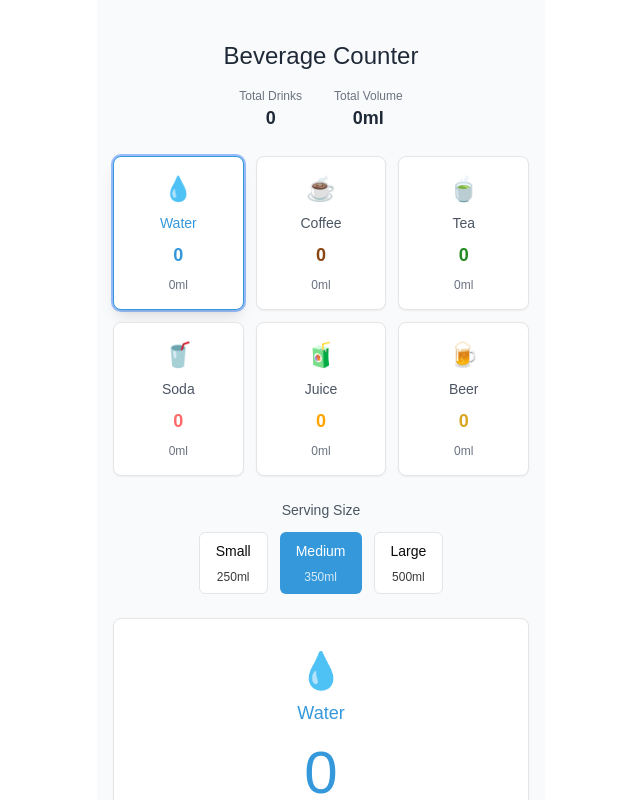
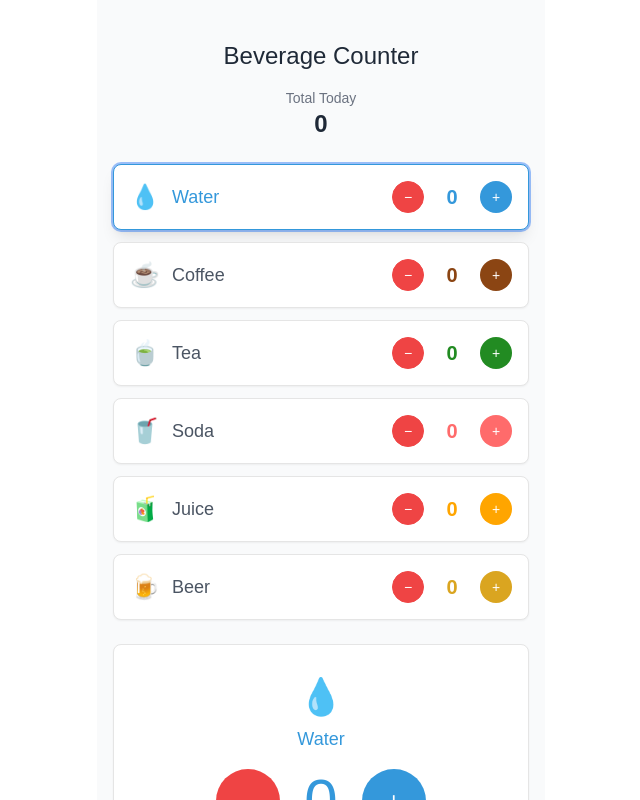
Before and after one commit to JonasHorneber/GetraenkeCounter, a Next.js app: page / in a window 1280 px wide. Shown: the top 800 px of the page, without its empty margins (319-959 px from the left). Built offline with nearby package versions, Linux system fonts and the light colour scheme.

Commit message:
feat: redesign beverage counter for simplified UX
Remove serving sizes and volume tracking; horizontal beverage buttons with inline controls

#VERCEL_SKIP

Co-authored-by: null <122740178+JonasHorneber@users.noreply.github.com>

```diff
--- a/components/beverage-counter.tsx
+++ b/components/beverage-counter.tsx
@@ -3,41 +3,28 @@
 import { useState } from "react"
 import { Button } from "@/components/ui/button"
 import { Card, CardContent } from "@/components/ui/card"
-import { type BeverageType, type ServingSize, BEVERAGE_TYPES, SERVING_SIZES } from "../types/beverage"
+import { type BeverageType, BEVERAGE_TYPES } from "../types/beverage"
 
 export default function BeverageCounter() {
   const [beverages, setBeverages] = useState<BeverageType[]>(BEVERAGE_TYPES)
   const [selectedBeverage, setSelectedBeverage] = useState<string>("water")
-  const [selectedServingSize, setSelectedServingSize] = useState<string>("medium")
   const [showKeypad, setShowKeypad] = useState(false)
 
   const currentBeverage = beverages.find((b) => b.id === selectedBeverage)!
-  const currentServingSize = SERVING_SIZES.find((s) => s.id === selectedServingSize)!
   const totalCount = beverages.reduce((sum, b) => sum + b.count, 0)
-  const totalVolume = beverages.reduce((sum, b) => sum + b.totalVolume, 0)
 
-  const updateBeverageCount = (id: string, countChange: number, volumeChange: number) => {
-    setBeverages((prev) =>
-      prev.map((b) =>
-        b.id === id
-          ? {
-              ...b,
-              count: Math.max(0, b.count + countChange),
-              totalVolume: Math.max(0, b.totalVolume + volumeChange),
-            }
-          : b,
-      ),
-    )
+  const updateBeverageCount = (id: string, newCount: number) => {
+    setBeverages((prev) => prev.map((b) => (b.id === id ? { ...b, count: Math.max(0, newCount) } : b)))
   }
 
-  const increment = () => {
-    updateBeverageCount(selectedBeverage, 1, currentServingSize.volume)
+  const increment = (beverageId: string) => {
+    const beverage = beverages.find((b) => b.id === beverageId)!
+    updateBeverageCount(beverageId, beverage.count + 1)
   }
 
-  const decrement = () => {
-    if (currentBeverage.count > 0) {
-      updateBeverageCount(selectedBeverage, -1, -currentServingSize.volume)
-    }
+  const decrement = (beverageId: string) => {
+    const beverage = beverages.find((b) => b.id === beverageId)!
+    updateBeverageCount(beverageId, beverage.count - 1)
   }
 
   const handleNumberPress = (num: number) => {
@@ -51,24 +38,15 @@ export default function BeverageCounter() {
       if (newCount > 999) return
     }
 
-    const countDifference = newCount - currentCount
-    const volumeDifference = countDifference * currentServingSize.volume
-    updateBeverageCount(selectedBeverage, countDifference, volumeDifference)
+    updateBeverageCount(selectedBeverage, newCount)
   }
 
   const clearCount = () => {
-    updateBeverageCount(selectedBeverage, -currentBeverage.count, -currentBeverage.totalVolume)
+    updateBeverageCount(selectedBeverage, 0)
   }
 
   const clearAllCounts = () => {
-    setBeverages((prev) => prev.map((b) => ({ ...b, count: 0, totalVolume: 0 })))
-  }
-
-  const formatVolume = (volume: number) => {
-    if (volume >= 1000) {
-      return `${(volume / 1000).toFixed(1)}L`
-    }
-    return `${volume}ml`
+    setBeverages((prev) => prev.map((b) => ({ ...b, count: 0 })))
   }
 
   const renderKeypadButton = (num: number) => (
@@ -88,41 +66,48 @@ export default function BeverageCounter() {
     return (
       <Card
         key={beverage.id}
-        className={`cursor-pointer transition-all duration-200 hover:shadow-md ${isSelected ? "ring-2 shadow-lg" : ""}`}
+        className={`transition-all duration-200 hover:shadow-md ${isSelected ? "ring-2 shadow-lg" : ""}`}
         style={{ borderColor: isSelected ? beverage.color : undefined }}
+      >
+        <CardContent className="p-4">
+          <div className="flex items-center justify-between">
+            <div
+              className="flex items-center gap-3 flex-1 cursor-pointer"
               onClick={() => setSelectedBeverage(beverage.id)}
             >
-        <CardContent className="p-4 text-center space-y-2">
               <div className="text-2xl">{beverage.icon}</div>
               <div
-            className={`text-sm font-medium ${isSelected ? "" : "text-gray-600"}`}
+                className={`text-lg font-medium ${isSelected ? "" : "text-gray-600"}`}
                 style={{ color: isSelected ? beverage.color : undefined }}
               >
                 {beverage.name}
               </div>
-          <div className="text-lg font-semibold" style={{ color: beverage.color }}>
+            </div>
+            <div className="flex items-center gap-3">
+              <Button
+                variant="outline"
+                size="sm"
+                className="w-8 h-8 p-0 rounded-full bg-red-500 hover:bg-red-600 text-white border-red-500"
+                onClick={() => decrement(beverage.id)}
+              >
+                −
+              </Button>
+              <div className="text-xl font-semibold min-w-[2rem] text-center" style={{ color: beverage.color }}>
                 {beverage.count}
               </div>
-          <div className="text-xs text-gray-500">{formatVolume(beverage.totalVolume)}</div>
+              <Button
+                variant="outline"
+                size="sm"
+                className="w-8 h-8 p-0 rounded-full text-white border-0 bg-transparent"
+                style={{ backgroundColor: beverage.color }}
+                onClick={() => increment(beverage.id)}
+              >
+                +
+              </Button>
+            </div>
+          </div>
         </CardContent>
       </Card>
-    )
-  }
-
-  const renderServingSizeButton = (servingSize: ServingSize) => {
-    const isSelected = servingSize.id === selectedServingSize
-    return (
-      <Button
-        key={servingSize.id}
-        variant={isSelected ? "default" : "outline"}
-        size="sm"
-        className={`flex flex-col h-auto py-2 px-4 ${isSelected ? "text-white" : ""}`}
-        style={{ backgroundColor: isSelected ? currentBeverage.color : undefined }}
-        onClick={() => setSelectedServingSize(servingSize.id)}
-      >
-        <span className="font-medium">{servingSize.name}</span>
-        <span className="text-xs opacity-80">{servingSize.volume}ml</span>
-      </Button>
     )
   }
 
@@ -131,26 +116,14 @@ export default function BeverageCounter() {
       {/* Header */}
       <div className="text-center py-6">
         <h1 className="text-2xl font-light text-gray-800 mb-4">Beverage Counter</h1>
-        <div className="flex justify-center gap-8">
         <div className="text-center">
-            <div className="text-xs text-gray-500">Total Drinks</div>
-            <div className="text-lg font-semibold text-gray-800">{totalCount}</div>
-          </div>
-          <div className="text-center">
-            <div className="text-xs text-gray-500">Total Volume</div>
-            <div className="text-lg font-semibold text-gray-800">{formatVolume(totalVolume)}</div>
-          </div>
+          <div className="text-sm text-gray-500">Total Today</div>
+          <div className="text-2xl font-semibold text-gray-800">{totalCount}</div>
         </div>
       </div>
 
-      {/* Beverage Categories */}
-      <div className="grid grid-cols-3 gap-3 mb-6">{beverages.map(renderBeverageCard)}</div>
-
-      {/* Serving Size Selection */}
-      <div className="text-center mb-6">
-        <div className="text-sm text-gray-600 mb-3">Serving Size</div>
-        <div className="flex justify-center gap-3">{SERVING_SIZES.map(renderServingSizeButton)}</div>
-      </div>
+      {/* Beverage List */}
+      <div className="space-y-3 mb-6">{beverages.map(renderBeverageCard)}</div>
 
       {/* Selected Beverage Display */}
       <Card className="mb-6">
@@ -159,34 +132,28 @@ export default function BeverageCounter() {
           <div className="text-lg font-medium mb-4" style={{ color: currentBeverage.color }}>
             {currentBeverage.name}
           </div>
-          <div className="text-6xl font-light mb-2" style={{ color: currentBeverage.color }}>
-            {currentBeverage.count}
-          </div>
-          <div className="text-lg text-gray-600 mb-2">{formatVolume(currentBeverage.totalVolume)}</div>
-          <div className="text-xs text-gray-500">
-            {currentServingSize.name} ({currentServingSize.volume}ml per serving)
-          </div>
-        </CardContent>
-      </Card>
-
-      {/* Main Controls */}
-      <div className="flex justify-center gap-8 mb-6">
+          <div className="flex items-center justify-center gap-6">
             <Button
               size="lg"
-          className="w-20 h-20 rounded-full text-2xl font-light bg-red-500 hover:bg-red-600"
-          onClick={decrement}
+              className="w-16 h-16 rounded-full text-2xl font-light bg-red-500 hover:bg-red-600"
+              onClick={() => decrement(selectedBeverage)}
             >
               −
             </Button>
+            <div className="text-6xl font-light" style={{ color: currentBeverage.color }}>
+              {currentBeverage.count}
+            </div>
             <Button
               size="lg"
-          className="w-20 h-20 rounded-full text-2xl font-light text-white"
+              className="w-16 h-16 rounded-full text-2xl font-light text-white"
               style={{ backgroundColor: currentBeverage.color }}
-          onClick={increment}
+              onClick={() => increment(selectedBeverage)}
             >
               +
             </Button>
           </div>
+        </CardContent>
+      </Card>
 
       {/* Action Buttons */}
       <div className="flex justify-center gap-4 mb-6">
--- a/types/beverage.ts
+++ b/types/beverage.ts
@@ -1,30 +1,16 @@
-export interface ServingSize {
-  id: string
-  name: string
-  volume: number // in ml
-  multiplier: number
-}
-
 export interface BeverageType {
   id: string
   name: string
   icon: string
   color: string
   count: number
-  totalVolume: number // total volume consumed in ml
 }
 
-export const SERVING_SIZES: ServingSize[] = [
-  { id: "small", name: "Small", volume: 250, multiplier: 0.5 },
-  { id: "medium", name: "Medium", volume: 350, multiplier: 1 },
-  { id: "large", name: "Large", volume: 500, multiplier: 1.5 },
+export const BEVERAGE_TYPES: BeverageType[] = [
+  { id: "water", name: "Water", icon: "💧", color: "#3498db", count: 0 },
+  { id: "coffee", name: "Coffee", icon: "☕", color: "#8b4513", count: 0 },
+  { id: "tea", name: "Tea", icon: "🍵", color: "#228b22", count: 0 },
+  { id: "soda", name: "Soda", icon: "🥤", color: "#ff6b6b", count: 0 },
+  { id: "juice", name: "Juice", icon: "🧃", color: "#ffa500", count: 0 },
+  { id: "beer", name: "Beer", icon: "🍺", color: "#daa520", count: 0 },
 ]
-
-export const BEVERAGE_TYPES: BeverageType[] = [
-  { id: "water", name: "Water", icon: "💧", color: "#3498db", count: 0, totalVolume: 0 },
-  { id: "coffee", name: "Coffee", icon: "☕", color: "#8b4513", count: 0, totalVolume: 0 },
-  { id: "tea", name: "Tea", icon: "🍵", color: "#228b22", count: 0, totalVolume: 0 },
-  { id: "soda", name: "Soda", icon: "🥤", color: "#ff6b6b", count: 0, totalVolume: 0 },
-  { id: "juice", name: "Juice", icon: "🧃", color: "#ffa500", count: 0, totalVolume: 0 },
-  { id: "beer", name: "Beer", icon: "🍺", color: "#daa520", count: 0, totalVolume: 0 },
-]
```
Lines whose indentation alone changed are shown as unchanged.
